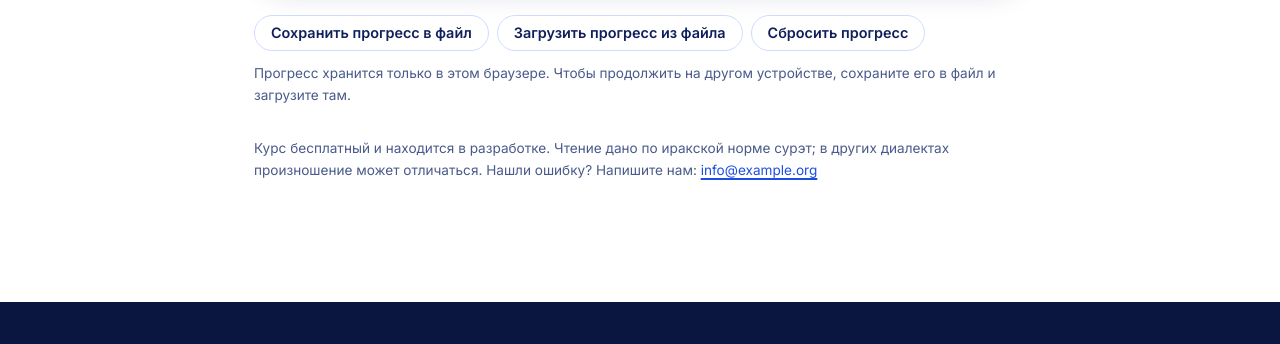
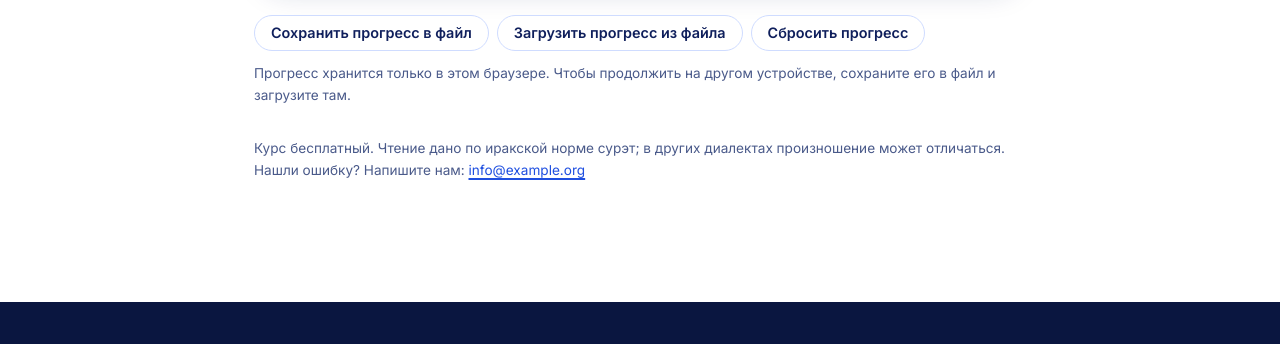
Before and after one commit to freemichael33-beta/madrashta, a plain HTML site: page ru/course/index.html in a window 1280 px wide. Shown: the part 4417-4761 px from the top of the page. Drawn offline with Linux system fonts and the light colour scheme.

Commit message:
Course page: drop 'in development' note
Co-Authored-By: Claude Opus 5.5 <noreply@anthropic.com>
Claude-Session: https://claude.ai/code/session_019bzJ2qdiJ4z9MqyptWgqbW

```diff
--- a/ru/course/index.html
+++ b/ru/course/index.html
@@ -125,7 +125,7 @@
     <div id="course-app" class="cx">
       <noscript><p class="cx-intro">Для интерактивного курса нужен JavaScript. Включите его в настройках браузера.</p></noscript>
     </div>
-    <p class="fine-print cx-disclaimer">Курс бесплатный и находится в разработке. Чтение дано по иракской норме сурэт; в других диалектах произношение может отличаться. Нашли ошибку? Напишите нам: <a href="mailto:info@example.org" dir="ltr">info@example.org</a></p>
+    <p class="fine-print cx-disclaimer">Курс бесплатный. Чтение дано по иракской норме сурэт; в других диалектах произношение может отличаться. Нашли ошибку? Напишите нам: <a href="mailto:info@example.org" dir="ltr">info@example.org</a></p>
   </div>
 </section>
 
```
